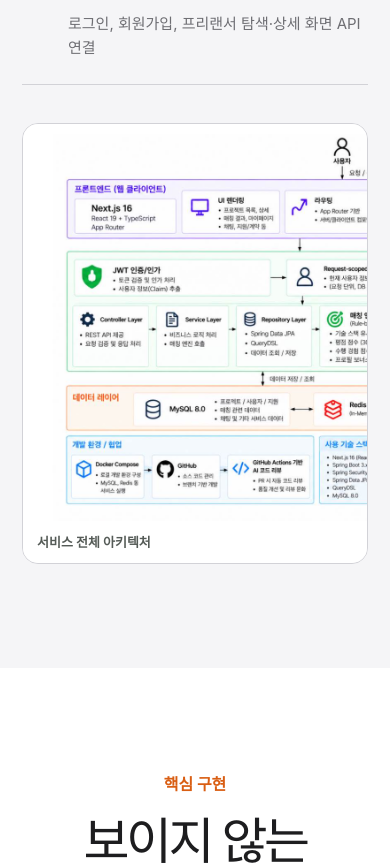
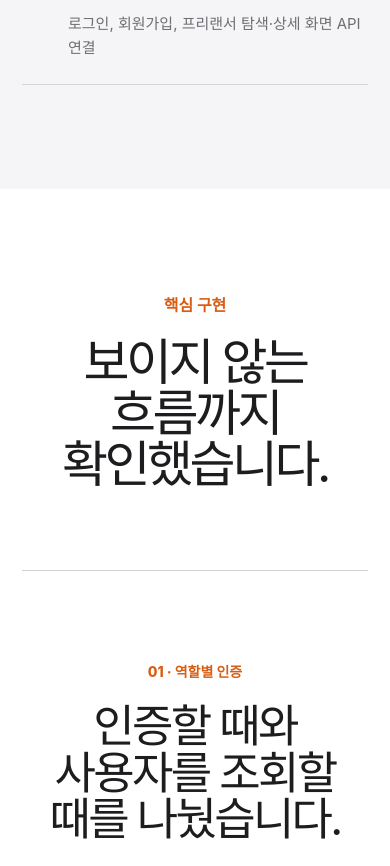
Before and after one commit to jeonseong0120-source/jeonseong-portfolio, a Next.js app: page /projects/devnear in a window 390 px wide. Shown: the part 4260-5126 px from the top of the page. Built offline with nearby package versions, Linux system fonts and the light colour scheme.

Commit message:
Remove team architecture diagrams

```diff
--- a/src/app/projects/devnear/devnear.module.css
+++ b/src/app/projects/devnear/devnear.module.css
@@ -68,7 +68,6 @@
 .scopeList > div { display: grid; grid-template-columns: 48px 150px 1fr; align-items: baseline; gap: 20px; padding: 28px 16px 28px 0; border-bottom: 1px solid #d2d2d7; }
 .scopeList > div:nth-child(odd) { margin-right: 28px; }.scopeList > div:nth-child(even) { margin-left: 28px; }
 .scopeList span { color: #8e8e93; font-size: 12px; font-weight: 800; }.scopeList strong { font-size: 18px; }.scopeList p { margin: 0; color: #6e6e73; font-size: 15px; line-height: 1.6; word-break: keep-all; }
-.architectureFigure { margin: 54px 0 0; padding: 18px; border: 1px solid #d2d2d7; border-radius: 22px; background: #fff; }.architectureFigure img { display: block; width: 100%; height: auto; border-radius: 12px; }.architectureFigure figcaption { margin: 12px 4px 0; color: #555b57; font-size: 13px; font-weight: 700; }
 .contributionSection { padding-top: 110px; padding-bottom: 44px; background: #fff; }.contributionSection > .sectionIntro { margin-bottom: 92px; }
 .contribution { min-height: 610px; display: grid; grid-template-columns: minmax(0,.88fr) minmax(420px,1.12fr); align-items: center; gap: clamp(48px,6vw,100px); padding: 76px 0; border-top: 1px solid #d2d2d7; }
 .reverseContribution .contributionCopy { order: 2; }.reverseContribution .flowVisual { order: 1; }
@@ -109,7 +108,6 @@
   .demoSection { padding: 104px 16px; }.demoHeading { margin-bottom: 56px; text-align: center; }.demoHeading h2 { font-size: 50px; }.demoHeading > span { font-size: 15px; }.demoStage { grid-template-columns: 1fr; gap: 62px; }.stepTabs { overflow-x: auto; grid-template-columns: repeat(4,minmax(92px,1fr)); }.stepDescription { min-height: 280px; padding-top: 48px; text-align: center; }.stepDescription h3 { font-size: clamp(34px,10vw,42px); word-break: normal; }.stepDescription > span { font-size: 15px; }.stepControls { justify-content: center; }.demoBrowser { width: min(100%,620px); }.roleCards { padding-left: 18px; padding-right: 18px; }.screenTitle,.conditionBody { padding-left: 22px; padding-right: 22px; }
   .scopeSection,.contributionSection,.outroSection { padding-left: 22px; padding-right: 22px; }.scopeSection { padding-top: 104px; padding-bottom: 104px; }.sectionIntro,.outroSection { text-align: center; }.sectionIntro h2,.outroSection h2 { font-size: clamp(42px,13vw,50px); }.sectionIntro > span,.outroSection > span { font-size: 16px; }
   .scopeList { grid-template-columns: 1fr; margin-top: 58px; text-align: left; }.scopeList > div { grid-template-columns: 34px 1fr; gap: 10px 12px; padding: 24px 0; }.scopeList > div:nth-child(n) { margin: 0; }.scopeList p { grid-column: 2; }
-  .architectureFigure { margin-top: 38px; padding: 10px; border-radius: 16px; overflow-x: auto; }.architectureFigure img { min-width: 620px; }
   .contributionSection { padding-top: 104px; }.contributionSection > .sectionIntro { margin-bottom: 80px; }.contribution { min-height: auto; grid-template-columns: 1fr; gap: 58px; padding: 88px 0; }.contributionCopy,.reverseContribution .contributionCopy { order: 1; text-align: center; }.flowVisual,.reverseContribution .flowVisual { order: 2; min-height: 470px; padding: 24px; border-radius: 26px; }.contributionCopy h3 { font-size: clamp(38px,12vw,45px); }.contributionCopy > p { font-size: 16px; }.contributionCopy ul { text-align: left; }.evidenceGrid { grid-template-columns: 1fr; text-align: left; }
   .authVisual { grid-template-columns: 1fr; }.authVisual > i { transform: rotate(90deg); }.matchVisual { grid-template-columns: 1fr; justify-items: center; }.scoreRows { width: 100%; }.sqlVisual { padding: 0; }.sqlVisual code { padding: 48px 22px; font-size: 11px; overflow-wrap: anywhere; }.sqlOrder { margin: 0 16px; flex-wrap: wrap; }.sqlOrder strong { width: 100%; margin: 8px 0 0; }.relationVisual { grid-template-columns: 1fr; }.relationVisual > i { transform: rotate(90deg); }.outroSection { padding-top: 110px; padding-bottom: 110px; }.outroLinks { justify-content: center; }
 }
--- a/src/app/projects/devnear/page.tsx
+++ b/src/app/projects/devnear/page.tsx
@@ -1,5 +1,4 @@
 import type { Metadata } from "next";
-import Image from "next/image";
 import Link from "next/link";
 import DevnearDemo from "./DevnearDemo";
 import styles from "./devnear.module.css";
@@ -91,10 +90,6 @@ export default function DevnearPage() {
           <div><span>03</span><strong>매칭·조회</strong><p>지역 선필터링, 규칙 기반 점수와 DB 페이지네이션</p></div>
           <div><span>04</span><strong>화면 연동</strong><p>로그인, 회원가입, 프리랜서 탐색·상세 화면 API 연결</p></div>
         </div>
-        <figure className={styles.architectureFigure}>
-          <Image src="/portfolio-assets/devnear-architecture.png" width={1400} height={875} alt="DevNear의 Next.js 프론트엔드, JWT 인증, 요청 범위 사용자 조회, 규칙 기반 매칭 엔진, MySQL과 Redis 구조" />
-          <figcaption>서비스 전체 아키텍처</figcaption>
-        </figure>
       </section>
 
       <section className={styles.contributionSection}>
--- a/src/app/projects/dondok/dondok.module.css
+++ b/src/app/projects/dondok/dondok.module.css
@@ -107,9 +107,6 @@
 .scopeList span { color: #8e8e93; font-size: 12px; font-weight: 800; }
 .scopeList strong { font-size: 18px; }
 .scopeList p { margin: 0; color: #6e6e73; font-size: 15px; line-height: 1.6; word-break: keep-all; }
-.architectureFigure { margin: 54px 0 0; padding: 18px; border: 1px solid #d2d2d7; border-radius: 22px; background: #fff; }
-.architectureFigure img { display: block; width: 100%; height: auto; border-radius: 12px; }
-.architectureFigure figcaption { margin: 12px 4px 0; color: #555b57; font-size: 13px; font-weight: 700; }
 .contributionSection { padding-top: 110px; padding-bottom: 44px; background: #fff; }
 .contributionSection > .sectionIntro { margin-bottom: 92px; }
 .contribution { min-height: 610px; display: grid; grid-template-columns: minmax(0, .88fr) minmax(420px, 1.12fr); align-items: center; gap: clamp(48px, 6vw, 100px); padding: 76px 0; border-top: 1px solid #d2d2d7; }
@@ -201,8 +198,6 @@
   .scopeList > div { grid-template-columns: 34px 1fr; gap: 10px 12px; padding: 24px 0; }
   .scopeList > div:nth-child(n) { margin: 0; }
   .scopeList p { grid-column: 2; }
-  .architectureFigure { margin-top: 38px; padding: 10px; border-radius: 16px; overflow-x: auto; }
-  .architectureFigure img { min-width: 620px; }
   .contributionSection { padding-top: 104px; }
   .contributionSection > .sectionIntro { margin-bottom: 80px; }
   .contribution { min-height: auto; grid-template-columns: 1fr; gap: 58px; padding: 88px 0; }
--- a/src/app/projects/dondok/page.tsx
+++ b/src/app/projects/dondok/page.tsx
@@ -1,5 +1,4 @@
 import type { Metadata } from "next";
-import Image from "next/image";
 import Link from "next/link";
 import DondokDemo from "./DondokDemo";
 import styles from "./dondok.module.css";
@@ -78,10 +77,6 @@ export default function DondokPage() {
           <div><span>03</span><strong>동시 가입</strong><p>정원 초과와 중복 신청을 구분하는 정합성 제어</p></div>
           <div><span>04</span><strong>제품 기반</strong><p>Next.js 공통 UI, 인증 복구, PWA와 Vercel 배포 환경</p></div>
         </div>
-        <figure className={styles.architectureFigure}>
-          <Image src="/portfolio-assets/dondok-architecture.png" width={1300} height={945} alt="Dondok의 사용자, Next.js 프론트엔드, Spring Boot 백엔드, MySQL과 외부 서비스 연동 구조" />
-          <figcaption>서비스 전체 아키텍처</figcaption>
-        </figure>
       </section>
 
       <section className={styles.contributionSection}>
```
Also changed, not shown: public/portfolio-assets/devnear-architecture.png (deleted), public/portfolio-assets/dondok-architecture.png (deleted).
